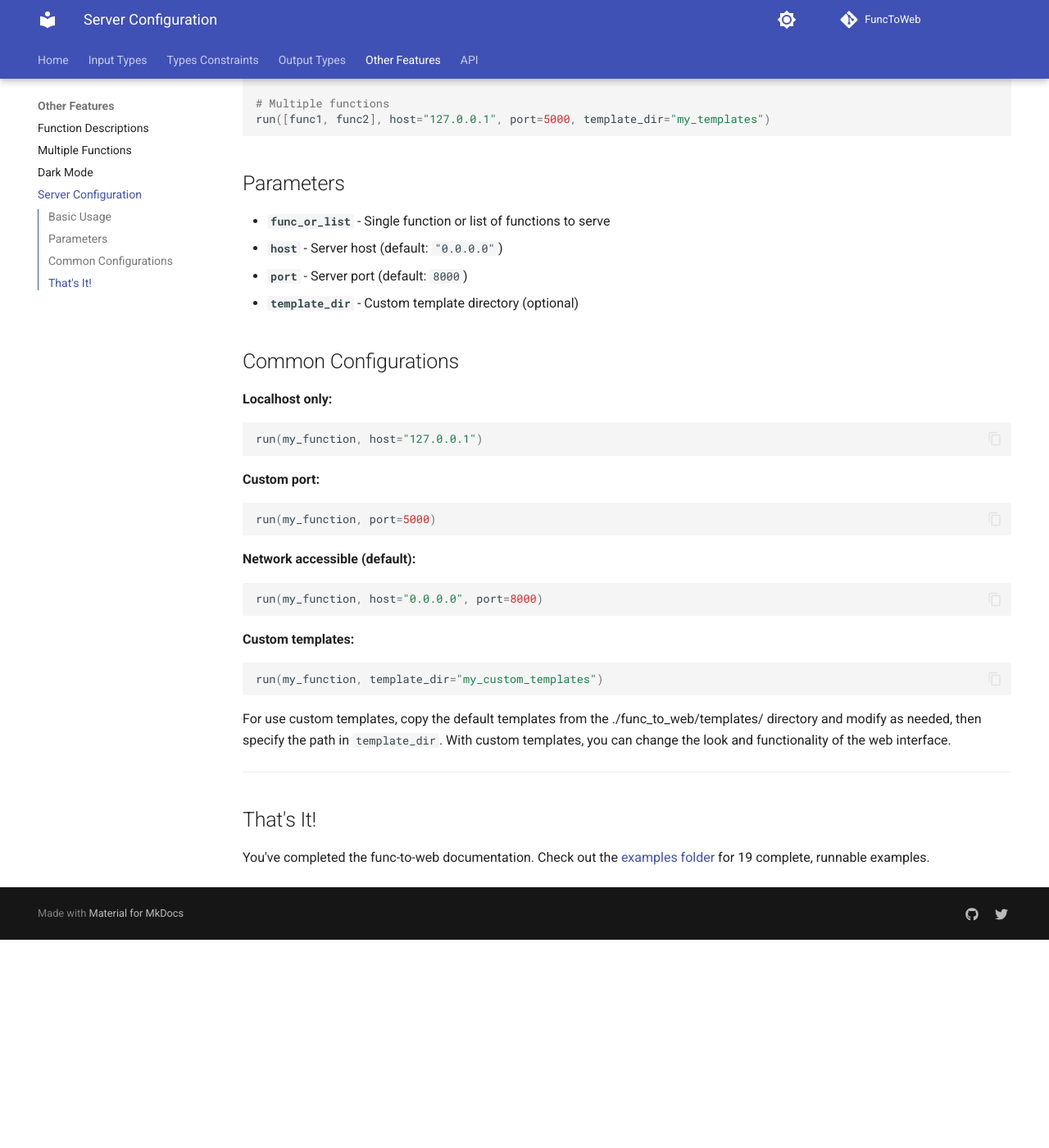
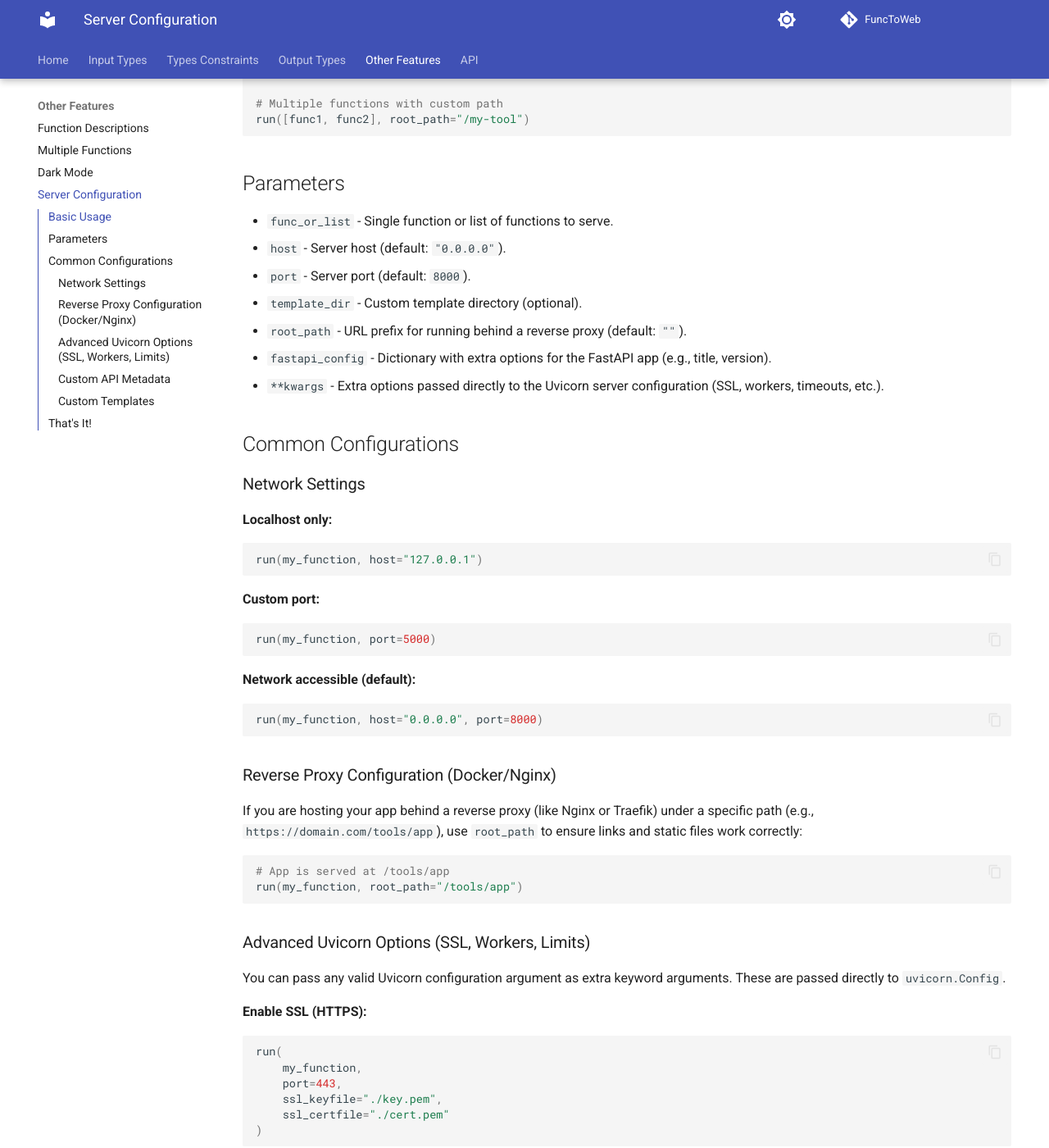
Before and after one commit to offerrall/FuncToWeb, an MkDocs documentation site: the page built from docs/server-configuration.md, in a window 1280 px wide and 1400 px high, scrolled down 390 px. Shown: the whole window at 82% size. Built offline with MkDocs 1.6.1 and Material for MkDocs 9.7.7, drawn with Linux system fonts in a browser that asks for light colours; comment, search, counter and statistics services are not loaded; before the commit the page ends 1536 px from its top, so only the background shows below that; some of the changed text lies outside the part shown.

Commit message:
update version to 0.9.1

````diff
--- a/docs/server-configuration.md
+++ b/docs/server-configuration.md
@@ -1,6 +1,6 @@
 # Server Configuration
 
-Customize the server host, port, and template directory.
+Customize the server host, port, template directory, and underlying server options.
 
 ## Basic Usage
 
@@ -13,43 +13,99 @@
 # Single function
 run(my_function, host="127.0.0.1", port=5000)
 
-# Multiple functions
-run([func1, func2], host="127.0.0.1", port=5000, template_dir="my_templates")
+# Multiple functions with custom path
+run([func1, func2], root_path="/my-tool")
 ```
 
 ## Parameters
 
-- **`func_or_list`** - Single function or list of functions to serve
-- **`host`** - Server host (default: `"0.0.0.0"`)
-- **`port`** - Server port (default: `8000`)
-- **`template_dir`** - Custom template directory (optional)
+- `func_or_list` - Single function or list of functions to serve.
+- `host` - Server host (default: `"0.0.0.0"`).
+- `port` - Server port (default: `8000`).
+- `template_dir` - Custom template directory (optional).
+- `root_path` - URL prefix for running behind a reverse proxy (default: `""`).
+- `fastapi_config` - Dictionary with extra options for the FastAPI app (e.g., title, version).
+- `**kwargs` - Extra options passed directly to the Uvicorn server configuration (SSL, workers, timeouts, etc.).
 
 ## Common Configurations
 
+### Network Settings
+
 **Localhost only:**
+
 ```python
 run(my_function, host="127.0.0.1")
 ```
 
 **Custom port:**
+
 ```python
 run(my_function, port=5000)
 ```
 
 **Network accessible (default):**
+
 ```python
 run(my_function, host="0.0.0.0", port=8000)
 ```
 
-**Custom templates:**
+### Reverse Proxy Configuration (Docker/Nginx)
+
+If you are hosting your app behind a reverse proxy (like Nginx or Traefik) under a specific path (e.g., `https://domain.com/tools/app`), use `root_path` to ensure links and static files work correctly:
+
+```python
+# App is served at /tools/app
+run(my_function, root_path="/tools/app")
+```
+
+### Advanced Uvicorn Options (SSL, Workers, Limits)
+
+You can pass any valid Uvicorn configuration argument as extra keyword arguments. These are passed directly to `uvicorn.Config`.
+
+**Enable SSL (HTTPS):**
+
+```python
+run(
+    my_function,
+    port=443,
+    ssl_keyfile="./key.pem",
+    ssl_certfile="./cert.pem"
+)
+```
+
+**Performance Tuning:**
+
+```python
+run(
+    my_function,
+    workers=4,                  # Number of worker processes
+    limit_max_requests=10000,   # Restart worker after N requests
+    timeout_keep_alive=60       # Keep-alive timeout
+)
+```
+
+### Custom API Metadata
+
+You can customize the underlying FastAPI application using `fastapi_config`:
+
+```python
+run(
+    my_function,
+    fastapi_config={
+        "title": "Internal Tools",
+        "version": "2.0.0",
+        "docs_url": None  # Disable /docs endpoint
+    }
+)
+```
+
+### Custom Templates
+
 ```python
 run(my_function, template_dir="my_custom_templates")
 ```
 
-For use custom templates, copy the default templates from the ./func_to_web/templates/ directory and modify as needed, then specify the path in `template_dir`.
-With custom templates, you can change the look and functionality of the web interface.
-
----
+To use custom templates, copy the default templates from the `./func_to_web/templates/` directory and modify them as needed, then specify the path in `template_dir`. With custom templates, you can completely change the look and functionality of the web interface.
 
 ## That's It!
 
--- a/pyproject.toml
+++ b/pyproject.toml
@@ -4,7 +4,7 @@
 
 [project]
 name = "func-to-web"
-version = "0.9.0"
+version = "0.9.1"
 authors = [
     {name = "Beltrán Offerrall"}
 ]
````
Also changed, not shown: CHANGELOG.md (+10 -1 lines), README.md (+2 -1 lines), func_to_web/__init__.py (+37 -12 lines).
